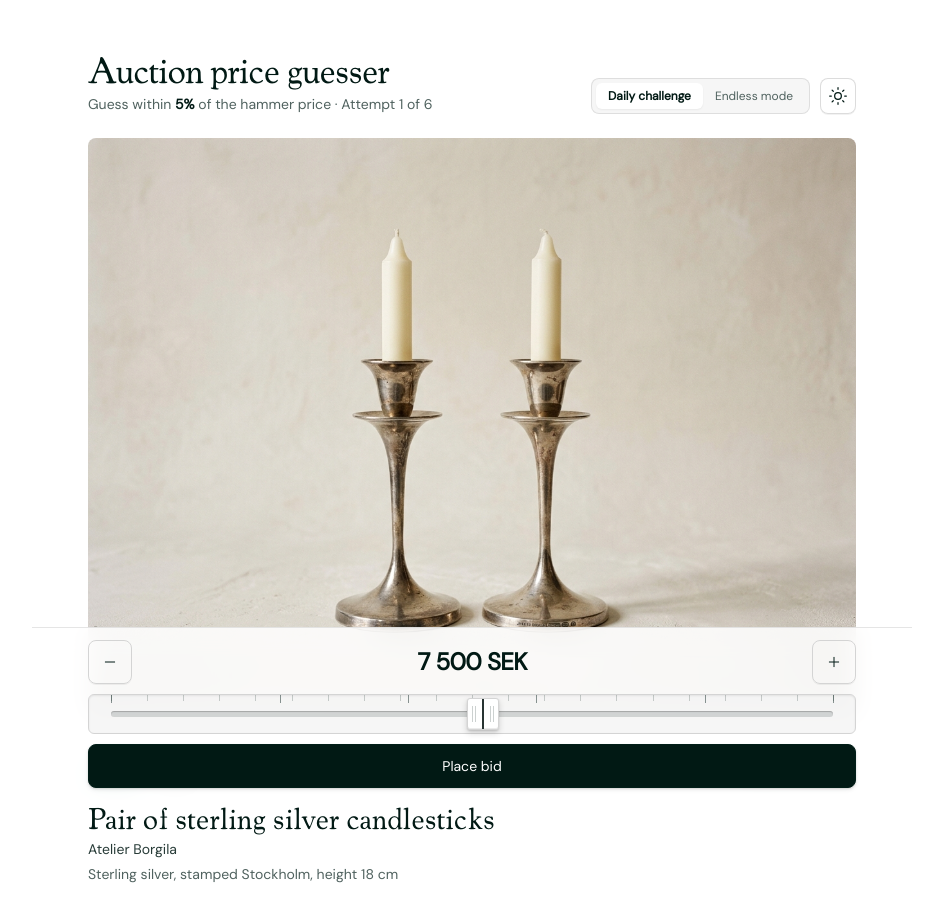
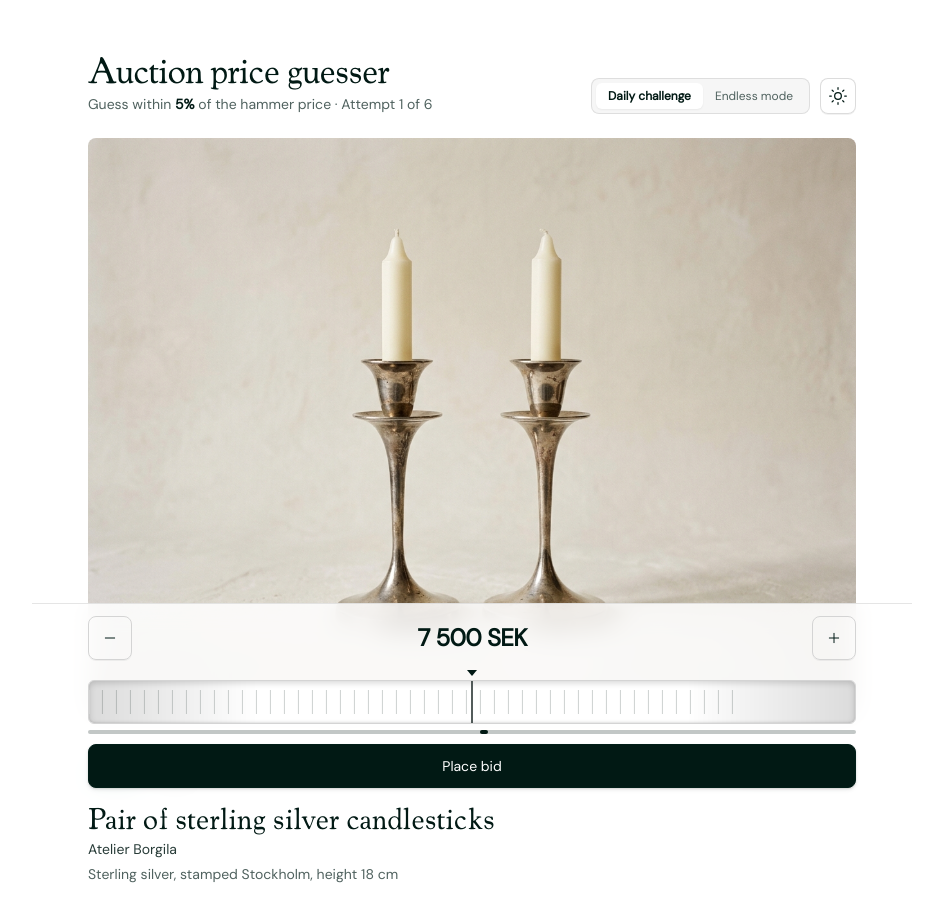
Before and after one commit to bergets/kohl-design, a Next.js app: page /playground/auction-guesser in a window 1280 px wide. Shown: the top 922 px of the page, without its empty margins (168-1111 px from the left). Built offline with nearby package versions, Linux system fonts and the light colour scheme.

Commit message:
Experiment: replace slider with Braun cylindrical edge-thumbwheel

```diff
--- a/app/playground/auction-guesser/PriceRulerInput.tsx
+++ b/app/playground/auction-guesser/PriceRulerInput.tsx
@@ -112,8 +112,9 @@ function stepAuctionPrice(
   return snapAuctionPrice(current + direction * step, min, max);
 }
 
-const MINOR_TICK_POSITIONS = Array.from({ length: 21 }, (_, i) => i * 5);
-const TRACK_INSET_PX = 22;
+const RIB_SPACING_PX = 14;
+const RIB_INDICES = Array.from({ length: 48 }, (_, i) => i);
+const FULL_SWEEP_PX = 260;
 
 export interface PriceRulerInputProps {
   value: number;
@@ -135,13 +136,13 @@ export function PriceRulerInput({
   submitLabel,
   minPrice,
   maxPrice,
-  ticks,
   minBound = null,
   maxBound = null,
-  previousGuesses = [],
 }: PriceRulerInputProps) {
-  const trackRef = React.useRef<HTMLDivElement>(null);
+  const wheelRef = React.useRef<HTMLDivElement>(null);
   const lastValueRef = React.useRef<number>(value);
+  const dragStartXRef = React.useRef<number>(0);
+  const dragStartPercentRef = React.useRef<number>(0);
   const [isDragging, setIsDragging] = React.useState(false);
 
   const effectiveMin = minBound !== null ? Math.max(minPrice, minBound) : minPrice;
@@ -172,28 +173,20 @@ export function PriceRulerInput({
     lastValueRef.current = value;
   }, [value]);
 
-  const updateFromClientX = React.useCallback(
-    (clientX: number) => {
-      const el = trackRef.current;
-      if (!el) return;
-      const rect = el.getBoundingClientRect();
-      const usableWidth = Math.max(1, rect.width - TRACK_INSET_PX * 2);
-      const pct = ((clientX - rect.left - TRACK_INSET_PX) / usableWidth) * 100;
-      const rawPrice = percentToPrice(pct, minPrice, maxPrice);
-      commitValue(clampToBounds(rawPrice));
-    },
-    [clampToBounds, commitValue, minPrice, maxPrice]
-  );
-
   function handlePointerDown(e: React.PointerEvent<HTMLDivElement>) {
     e.currentTarget.setPointerCapture(e.pointerId);
+    dragStartXRef.current = e.clientX;
+    dragStartPercentRef.current = priceToPercent(value, minPrice, maxPrice);
     setIsDragging(true);
-    updateFromClientX(e.clientX);
   }
 
   function handlePointerMove(e: React.PointerEvent<HTMLDivElement>) {
     if (!isDragging) return;
-    updateFromClientX(e.clientX);
+    const dx = e.clientX - dragStartXRef.current;
+    const deltaPct = (dx / FULL_SWEEP_PX) * 100;
+    const nextPct = Math.max(0, Math.min(100, dragStartPercentRef.current + deltaPct));
+    const rawPrice = percentToPrice(nextPct, minPrice, maxPrice);
+    commitValue(clampToBounds(rawPrice));
   }
 
   function handlePointerUp(e: React.PointerEvent<HTMLDivElement>) {
@@ -215,14 +208,15 @@ export function PriceRulerInput({
     }
   }
 
-  const thumbPercent = priceToPercent(value, minPrice, maxPrice);
+  const currentPercent = priceToPercent(value, minPrice, maxPrice);
   const minBoundPercent =
     minBound !== null ? priceToPercent(minBound, minPrice, maxPrice) : 0;
   const maxBoundPercent =
     maxBound !== null ? priceToPercent(maxBound, minPrice, maxPrice) : 100;
 
-  const insetPos = (pct: number) =>
-    `calc(${TRACK_INSET_PX}px + (100% - ${TRACK_INSET_PX * 2}px) * ${pct / 100})`;
+  // Scroll the drum ribs proportionally to logarithmic progress
+  const drumOffsetPx = (currentPercent / 100) * FULL_SWEEP_PX;
+  const modOffset = ((drumOffsetPx % RIB_SPACING_PX) + RIB_SPACING_PX) % RIB_SPACING_PX;
 
   return (
     <div className="space-y-2.5">
@@ -261,13 +255,21 @@ export function PriceRulerInput({
         </Button>
       </div>
 
-      {/* Braun / Dieter Rams Precision Fader */}
-      <div className="space-y-1">
+      {/* Row 2: Braun / Dieter Rams Cylindrical Edge-Thumbwheel */}
+      <div className="space-y-1.5">
+        <div className="relative flex flex-col items-center">
+          {/* Fixed Braun Index Triangle */}
           <div
-          ref={trackRef}
+            aria-hidden="true"
+            className="mb-1 h-0 w-0 border-x-[5px] border-x-transparent border-t-[6px] border-t-foreground"
+          />
+
+          {/* Recessed Thumbwheel Drum */}
+          <div
+            ref={wheelRef}
             role="slider"
             tabIndex={0}
-          aria-label="Auction price slider in SEK"
+            aria-label="Auction price thumbwheel in SEK"
             aria-valuemin={effectiveMin}
             aria-valuemax={effectiveMax}
             aria-valuenow={value}
@@ -278,105 +280,68 @@ export function PriceRulerInput({
             onPointerCancel={handlePointerUp}
             onKeyDown={handleKeyDown}
             className={cn(
-            "group relative h-10 w-full rounded-[var(--radius-sm)] border bg-muted/70 touch-none select-none outline-none transition-colors duration-150",
-            "shadow-[inset_0_1px_2px_rgba(0,0,0,0.08)] dark:shadow-[inset_0_1px_3px_rgba(0,0,0,0.5)]",
+              "relative h-11 w-full rounded-[var(--radius-sm)] border bg-card touch-none select-none overflow-hidden outline-none transition-colors duration-150",
+              "shadow-[inset_0_2px_6px_rgba(0,0,0,0.16),inset_0_-1px_2px_rgba(0,0,0,0.08)]",
+              "dark:shadow-[inset_0_2px_8px_rgba(0,0,0,0.65),inset_0_-1px_3px_rgba(0,0,0,0.45)]",
               "focus-visible:ring-2 focus-visible:ring-ring focus-visible:ring-offset-2 focus-visible:ring-offset-background",
               isDragging
-              ? "cursor-grabbing border-foreground/30"
-              : "cursor-grab border-border hover:border-foreground/25"
+                ? "cursor-grabbing border-foreground/40"
+                : "cursor-grab border-border hover:border-foreground/30"
             )}
           >
-          {/* Ruled-out lower bound stop */}
-          {minBound !== null && minBoundPercent > 0 && (
+            {/* Scrolling Machined Drum Ribs */}
             <div
               aria-hidden="true"
-              style={{ width: insetPos(minBoundPercent) }}
-              className="absolute inset-y-0 left-0 rounded-l-[var(--radius-sm)] bg-background/75 border-r border-foreground/20 pointer-events-none"
-            />
-          )}
+              style={{ transform: `translate3d(${modOffset - RIB_SPACING_PX}px, 0, 0)` }}
+              className="absolute inset-y-0 -left-4 -right-4 flex items-center pointer-events-none"
+            >
+              {RIB_INDICES.map((i) => (
+                <div
+                  key={i}
+                  style={{ width: `${RIB_SPACING_PX}px` }}
+                  className="shrink-0 h-full flex items-center justify-center"
+                >
+                  <span className="h-6 w-px bg-foreground/20 shadow-[1px_0_0_rgba(255,255,255,0.6)] dark:shadow-[1px_0_0_rgba(255,255,255,0.06)]" />
+                </div>
+              ))}
+            </div>
 
-          {/* Ruled-out upper bound stop */}
-          {maxBound !== null && maxBoundPercent < 100 && (
+            {/* Cylindrical Edge Vignette Shading */}
             <div
               aria-hidden="true"
-              style={{ left: insetPos(maxBoundPercent), right: 0 }}
-              className="absolute inset-y-0 rounded-r-[var(--radius-sm)] bg-background/75 border-l border-foreground/20 pointer-events-none"
+              className="absolute inset-0 pointer-events-none bg-[linear-gradient(90deg,rgba(0,0,0,0.14)_0%,transparent_22%,transparent_78%,rgba(0,0,0,0.14)_100%)] dark:bg-[linear-gradient(90deg,rgba(0,0,0,0.55)_0%,transparent_22%,transparent_78%,rgba(0,0,0,0.55)_100%)]"
             />
-          )}
 
-          {/* Printed Instrument Dial Ticks (Top Edge) */}
-          {MINOR_TICK_POSITIONS.map((pct) => (
-            <div
-              key={pct}
-              aria-hidden="true"
-              style={{ left: insetPos(pct) }}
-              className="absolute top-0 h-1.5 w-px bg-foreground/20 pointer-events-none"
-            />
-          ))}
-          {ticks.map((tick) => {
-            const pct = priceToPercent(tick.value, minPrice, maxPrice);
-            return (
-              <div
-                key={tick.value}
-                aria-hidden="true"
-                style={{ left: insetPos(pct) }}
-                className="absolute top-0 h-2 w-px bg-foreground/45 pointer-events-none"
-              />
-            );
-          })}
-
-          {/* Milled Center Channel */}
+            {/* Fixed Center Index Hairline */}
             <div
               aria-hidden="true"
-            style={{ left: `${TRACK_INSET_PX}px`, right: `${TRACK_INSET_PX}px` }}
-            className="absolute top-1/2 -translate-y-1/2 h-1.5 rounded-full bg-foreground/15 dark:bg-black/65 shadow-[inset_0_1px_1px_rgba(0,0,0,0.22)] pointer-events-none"
+              className="absolute inset-y-0 left-1/2 -translate-x-1/2 w-[2px] bg-accent/80 pointer-events-none"
             />
-
-          {/* Previous Guess Pins */}
-          {previousGuesses.map((guess, idx) => {
-            const pct = priceToPercent(guess, minPrice, maxPrice);
-            return (
-              <div
-                key={`${guess}-${idx}`}
-                aria-hidden="true"
-                style={{ left: insetPos(pct) }}
-                className="absolute bottom-1 h-1.5 w-1.5 -translate-x-1/2 rounded-full bg-foreground/40 pointer-events-none"
-              />
-            );
-          })}
-
-          {/* Braun Architectural Slider Cap */}
-          <div
-            aria-hidden="true"
-            style={{ left: insetPos(thumbPercent) }}
-            className={cn(
-              "absolute top-1/2 -translate-x-1/2 -translate-y-1/2 flex items-center justify-center w-8 h-8 rounded-[3px] bg-card border pointer-events-none transition-[transform,box-shadow,border-color] duration-150",
-              "shadow-[0_3px_6px_rgba(0,0,0,0.16),0_1px_2px_rgba(0,0,0,0.12),inset_0_1px_0_rgba(255,255,255,0.8),inset_0_-1px_0_rgba(0,0,0,0.08)]",
-              "dark:shadow-[0_3px_8px_rgba(0,0,0,0.55),0_1px_2px_rgba(0,0,0,0.45),inset_0_1px_0_rgba(255,255,255,0.12),inset_0_-1px_0_rgba(0,0,0,0.4)]",
-              isDragging
-                ? "-translate-y-[53%] border-foreground/40 shadow-[0_7px_14px_rgba(0,0,0,0.22),0_2px_4px_rgba(0,0,0,0.14),inset_0_1px_0_rgba(255,255,255,0.85)] dark:shadow-[0_8px_16px_rgba(0,0,0,0.65),inset_0_1px_0_rgba(255,255,255,0.16)]"
-                : "border-border group-hover:border-foreground/30"
-            )}
-          >
-            {/* Left Machined Grooves */}
-            <div className="flex items-center gap-[2px]">
-              <span className="h-4 w-px bg-foreground/20 shadow-[1px_0_0_rgba(255,255,255,0.55)] dark:shadow-[1px_0_0_rgba(255,255,255,0.06)]" />
-              <span className="h-4 w-px bg-foreground/20 shadow-[1px_0_0_rgba(255,255,255,0.55)] dark:shadow-[1px_0_0_rgba(255,255,255,0.06)]" />
-            </div>
-
-            {/* Center Signal Index Hairline */}
-            <span className="mx-1.5 h-full w-[2px] bg-accent" />
-
-            {/* Right Machined Grooves */}
-            <div className="flex items-center gap-[2px]">
-              <span className="h-4 w-px bg-foreground/20 shadow-[1px_0_0_rgba(255,255,255,0.55)] dark:shadow-[1px_0_0_rgba(255,255,255,0.06)]" />
-              <span className="h-4 w-px bg-foreground/20 shadow-[1px_0_0_rgba(255,255,255,0.55)] dark:shadow-[1px_0_0_rgba(255,255,255,0.06)]" />
-            </div>
-          </div>
           </div>
         </div>
 
-      {/* Row 3: Full-Width Submit Button Below Slider */}
+        {/* Subtle Range & Bracket Indicator Bar */}
+        <div
+          aria-hidden="true"
+          className="relative h-1 w-full rounded-full bg-muted overflow-hidden"
+        >
+          {/* Active bracket */}
+          <div
+            style={{
+              left: `${minBoundPercent}%`,
+              width: `${Math.max(0, maxBoundPercent - minBoundPercent)}%`,
+            }}
+            className="absolute inset-y-0 bg-foreground/20"
+          />
+          {/* Current position pip */}
+          <div
+            style={{ left: `${currentPercent}%` }}
+            className="absolute top-0 bottom-0 w-2 -translate-x-1/2 rounded-full bg-foreground"
+          />
+        </div>
+      </div>
+
+      {/* Row 3: Full-Width Submit Button Below Thumbwheel */}
       <Button
         type="button"
         variant="default"
```
Lines whose indentation alone changed are shown as unchanged.
